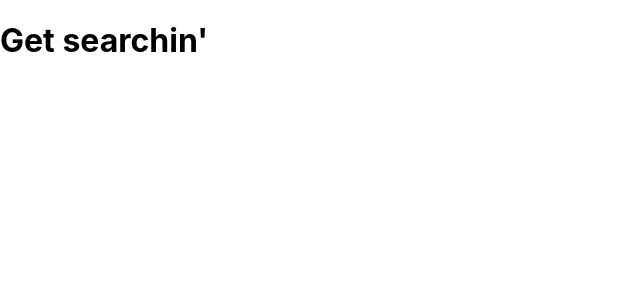
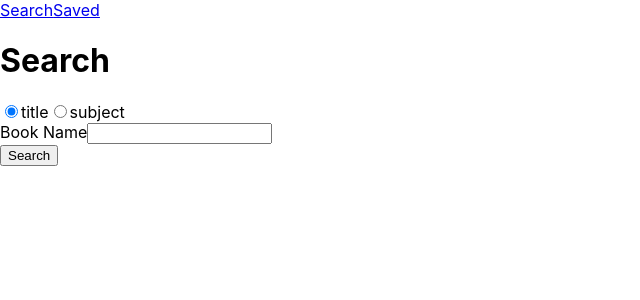
Before and after one commit to jstevens79/google-books-search, a React (Create React App) app in the folder client/: page / in a window 1280 px wide. Shown: the top 300 px of the page, without its empty margins (0-640 px from the left). Built offline with nearby package versions, Linux system fonts and the light colour scheme; no server answers.

Commit message:
linking up search form with state

```diff
--- a/client/src/App.js
+++ b/client/src/App.js
@@ -1,14 +1,22 @@
 import React from 'react';
 import {G_API} from './Utils'
+import {BrowserRouter as Router, Switch, NavLink, Route} from 'react-router-dom'
+import Search from './pages/Search'
+import Saved from './pages/Saved'
 
 function App() {
 
-  G_API.searchBooks('harry potter')
-
   return (
-    <div className="App">
-      <h1>Get searchin'</h1>
-    </div>
+    <Router>
+      <div className="App">
+        <nav>
+          <NavLink to="/">Search</NavLink>
+          <NavLink to="/saved">Saved</NavLink>
+        </nav>
+        <Route exact path="/" component={Search} />
+        <Route exact path="/saved" component={Saved} />
+      </div>
+    </Router>
   );
 }
 
--- a/client/src/Utils.js
+++ b/client/src/Utils.js
@@ -1,11 +1,12 @@
 import axios from 'axios'
 
 export const G_API = {
-  searchBooks: (param) => {
-    const queryUrl = `https://www.googleapis.com/books/v1/volumes?q=${param}&maxResults=40&key=${process.env.REACT_APP_G_BOOKS_KEY}`
+  searchBooks: (query, queryType, callback) => {
+    const qType = `in${queryType}`
+    const queryUrl = `https://www.googleapis.com/books/v1/volumes?q=${query}&${qType}=${query}&maxResults=40&key=${process.env.REACT_APP_G_BOOKS_KEY}`
     axios.get(queryUrl)
     .then((res) => {
-      console.log(res.data)
+      callback(res.data.items)
     })
   }
 }
--- /dev/null
+++ b/client/src/components/form/RadioButton.js
@@ -0,0 +1,19 @@
+import React from 'react'
+
+const RadioButton = ({
+  value,
+  selectedOption,
+  handleChange
+}) => {
+  return <label>
+    <input
+      type="radio"
+      value={value}
+      checked={value === selectedOption}
+      onChange={handleChange}
+    />
+    {value}
+  </label>
+}
+
+export default RadioButton
--- /dev/null
+++ b/client/src/pages/Saved.js
@@ -0,0 +1,13 @@
+import React, {Component} from 'react'
+
+class Saved extends Component {
+
+  render() {
+    return (
+      <h1>Saved</h1>
+    )
+  }
+
+}
+
+export default Saved
--- /dev/null
+++ b/client/src/pages/Search.js
@@ -0,0 +1,65 @@
+import React, {Component} from 'react'
+import RadioButton from '../components/form/RadioButton'
+import {G_API} from '../Utils'
+
+class Search extends Component {
+
+  state = {
+    input: '',
+    results: [],
+    selectedOption: 'title',
+    radioButtons: ['title', 'subject']
+  }
+
+  inputTextChangeHandler = event => {
+    this.setState({ input: event.target.value})
+  }
+
+  handleOptionChange = event => {
+    this.setState({ selectedOption: event.target.value})
+  }
+
+  updateResults = results => {
+    this.setState({ results })
+  }
+
+  submitSearch = event => {
+    event.preventDefault();
+    G_API.searchBooks(this.state.input, this.state.selectedOption, this.updateResults)
+  }
+
+  render() {
+    return (
+      <div>
+      <h1>Search</h1>
+        <form>
+          {this.state.radioButtons.map(radio => (
+            <RadioButton
+              key={`radio-${radio}`}
+              value={radio}
+              selectedOption={this.state.selectedOption}
+              handleChange={this.handleOptionChange}
+            />
+          ))}
+          <label style={{display: 'block', clear: 'both'}}>
+            Book Name
+            <input type="text" onChange={this.inputTextChangeHandler} value={this.state.input} />
+          </label>
+
+          <button onClick={this.submitSearch}>Search</button>
+
+        </form>
+
+        {this.state.results.map(result => (
+          <h2 key={result.id}>{result.volumeInfo.title}</h2>
+        ))}
+
+      </div>
+    )
+
+  }
+
+
+}
+
+export default Search
```
